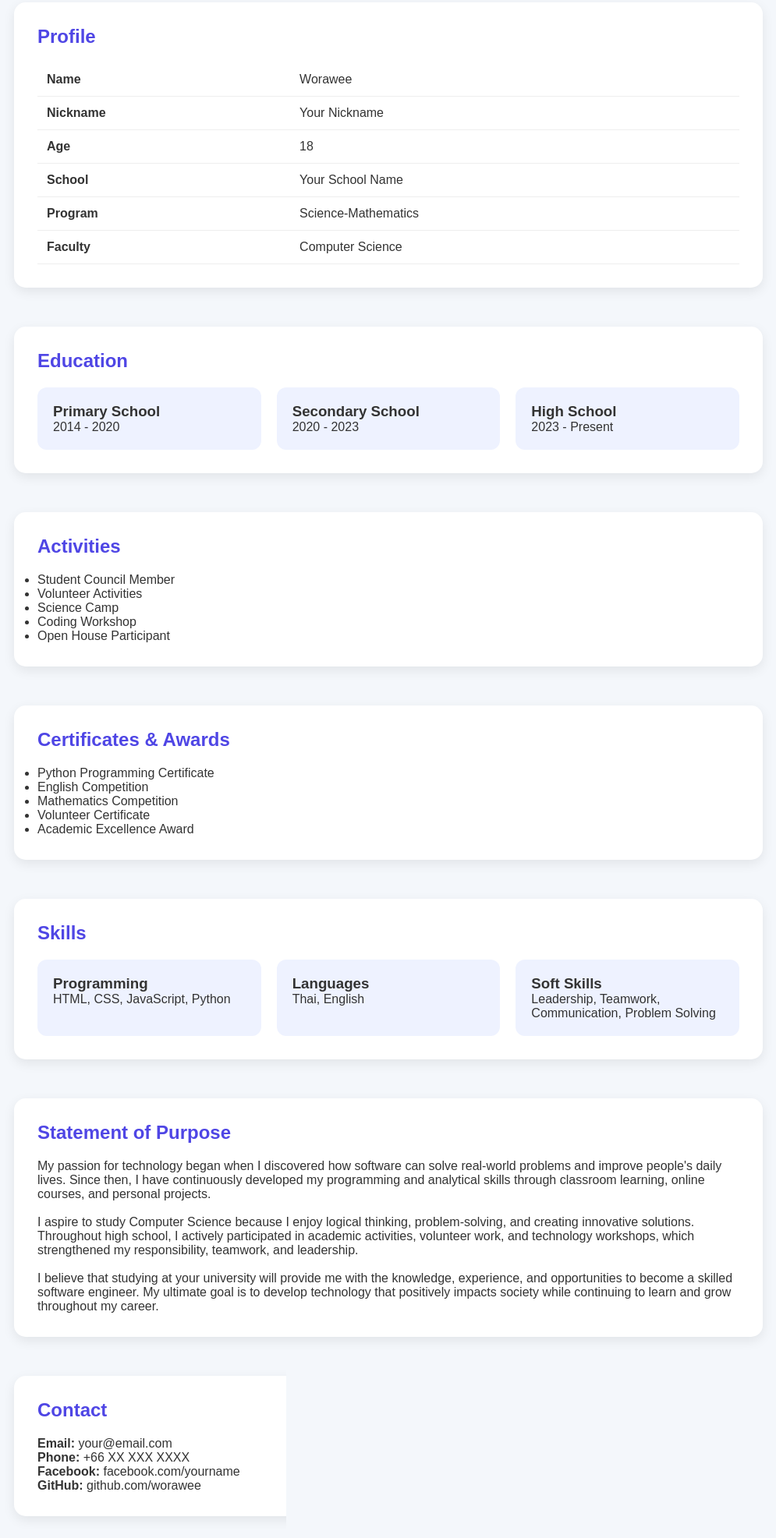
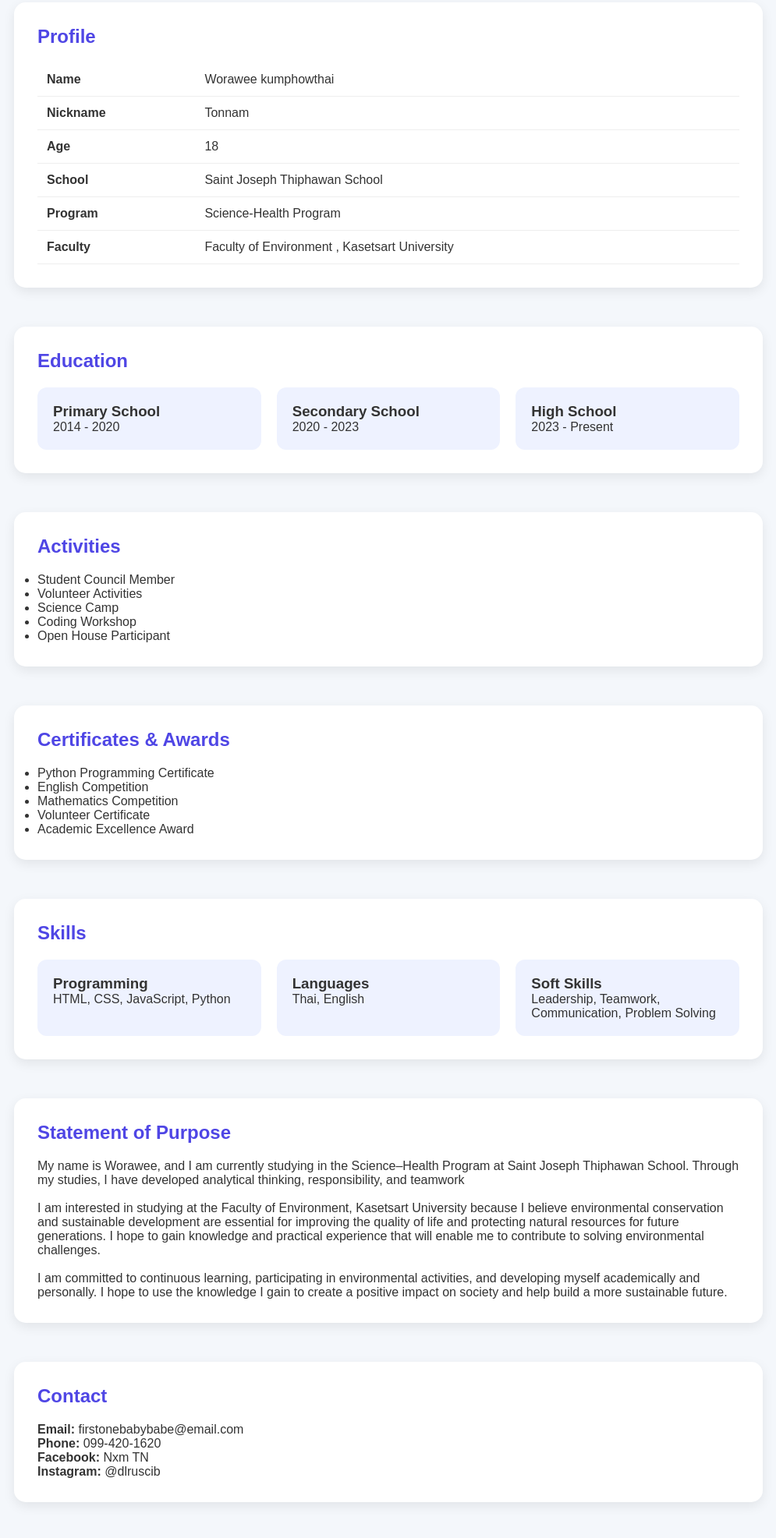
Before and after one commit to tletornorzzz/tletornor, a plain HTML site: page index.html in a window 1280 px wide. Shown: the part 547-2520 px from the top of the page at 78% size, without its empty margins (142-1137 px from the left). Drawn offline with Linux system fonts and the light colour scheme.

Commit message:
Update index.html

```diff
--- a/index.html
+++ b/index.html
@@ -145,12 +145,12 @@
 
 <tr>
 <td><strong>Name</strong></td>
-<td>Worawee</td>
+<td>Worawee kumphowthai</td>
 </tr>
 
 <tr>
 <td><strong>Nickname</strong></td>
-<td>Your Nickname</td>
+<td>Tonnam</td>
 </tr>
 
 <tr>
@@ -160,17 +160,17 @@
 
 <tr>
 <td><strong>School</strong></td>
-<td>Your School Name</td>
+<td>Saint Joseph Thiphawan School</td>
 </tr>
 
 <tr>
 <td><strong>Program</strong></td>
-<td>Science-Mathematics</td>
+<td>Science-Health Program</td>
 </tr>
 
 <tr>
 <td><strong>Faculty</strong></td>
-<td>Computer Science</td>
+<td>Faculty of Environment , Kasetsart University</td>
 </tr>
 
 </table>
@@ -280,19 +280,19 @@
 <h2>Statement of Purpose</h2>
 
 <p>
-My passion for technology began when I discovered how software can solve real-world problems and improve people's daily lives. Since then, I have continuously developed my programming and analytical skills through classroom learning, online courses, and personal projects.
+My name is Worawee, and I am currently studying in the Science–Health Program at Saint Joseph Thiphawan School. Through my studies, I have developed analytical thinking, responsibility, and teamwork
 </p>
 
 <br>
 
 <p>
-I aspire to study Computer Science because I enjoy logical thinking, problem-solving, and creating innovative solutions. Throughout high school, I actively participated in academic activities, volunteer work, and technology workshops, which strengthened my responsibility, teamwork, and leadership.
+I am interested in studying at the Faculty of Environment, Kasetsart University because I believe environmental conservation and sustainable development are essential for improving the quality of life and protecting natural resources for future generations. I hope to gain knowledge and practical experience that will enable me to contribute to solving environmental challenges.
 </p>
 
 <br>
 
 <p>
-I believe that studying at your university will provide me with the knowledge, experience, and opportunities to become a skilled software engineer. My ultimate goal is to develop technology that positively impacts society while continuing to learn and grow throughout my career.
+I am committed to continuous learning, participating in environmental activities, and developing myself academically and personally. I hope to use the knowledge I gain to create a positive impact on society and help build a more sustainable future.
 </p>
 
 </div>
@@ -305,13 +305,13 @@
 
 <h2>Contact</h2>
 
-<p><strong>Email:</strong> your@email.com</p>
+<p><strong>Email:</strong> firstonebabybabe@email.com</p>
 
-<p><strong>Phone:</strong> +66 XX XXX XXXX</p>
+<p><strong>Phone:</strong> 099-420-1620</p>
 
-<p><strong>Facebook:</strong> facebook.com/yourname</p>
+<p><strong>Facebook:</strong> Nxm TN</p>
 
-<p><strong>GitHub:</strong> github.com/worawee</p>
+<p><strong>Instagram:</strong> @dlruscib</p>
 
 </div>
 
```
